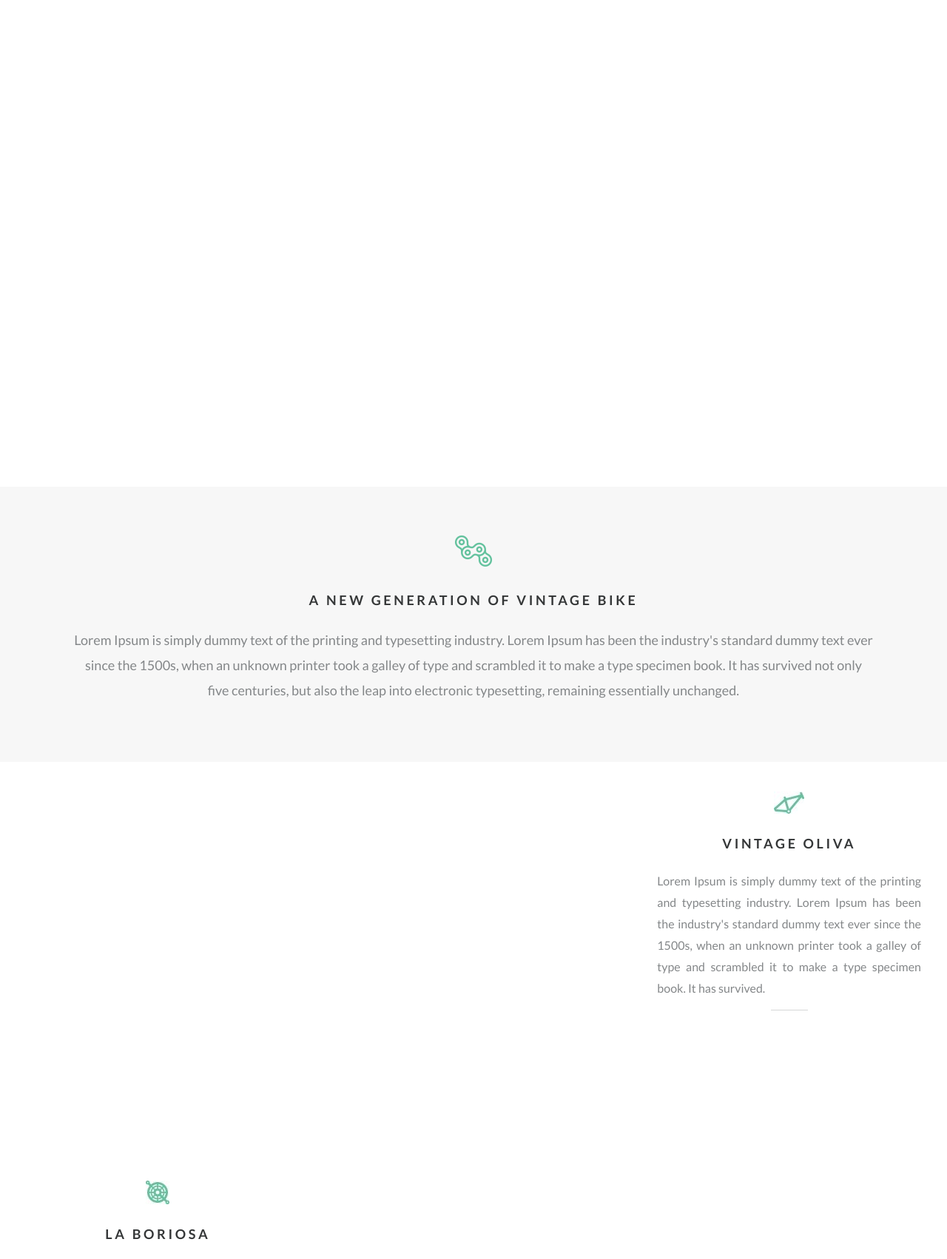
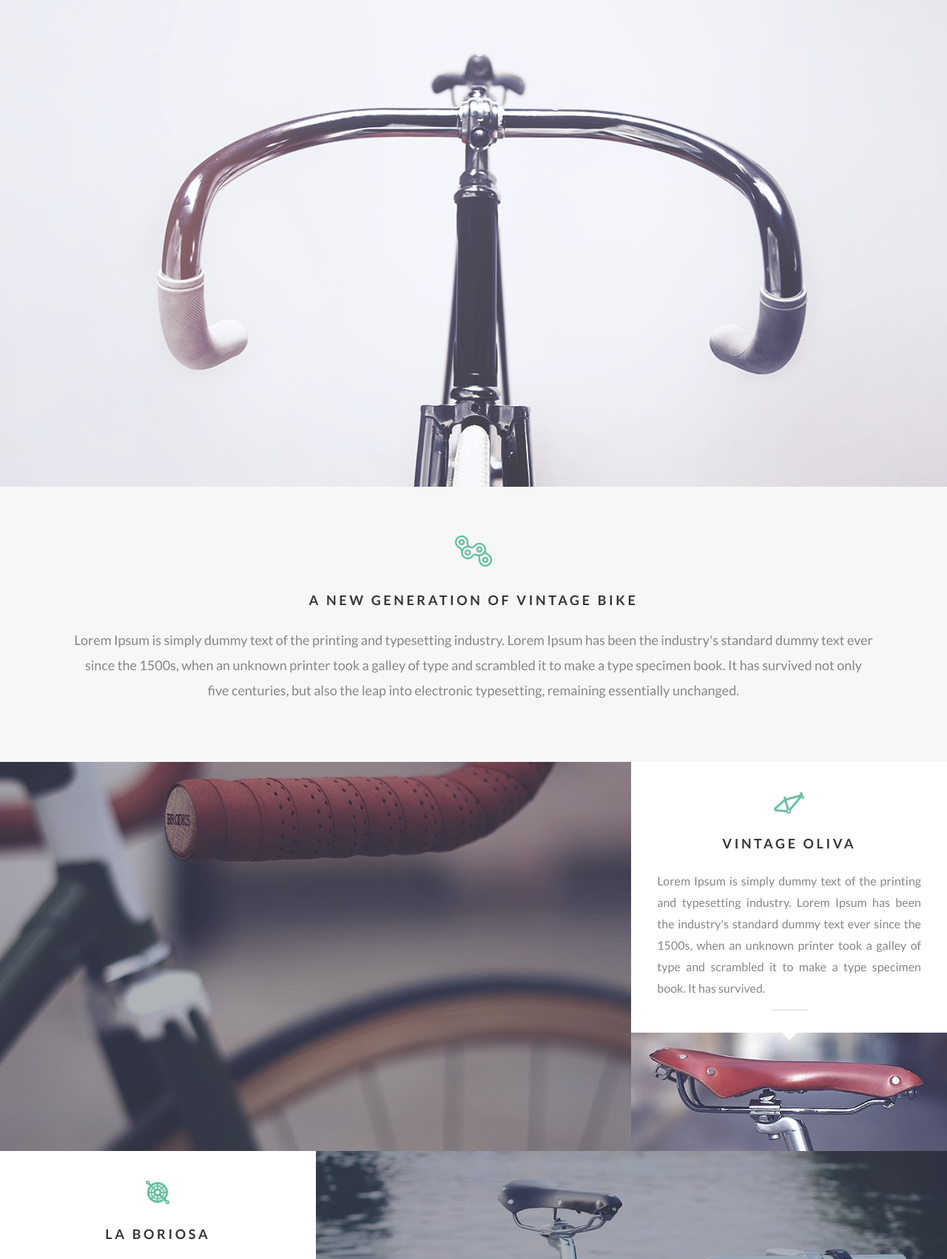
Before and after one commit to SpauN1/bike-landing, a plain HTML site: page index.html in a window 1280 px wide. Shown: the part 142-1844 px from the top of the page at 74% size. Drawn offline with nearby package versions, Linux system fonts and the light colour scheme; the site is published under a folder, as on GitHub Pages, so addresses that start at the root find nothing.

Commit message:
fix to correct file path

```diff
--- a/css/style.css
+++ b/css/style.css
@@ -201,7 +201,7 @@ body._lock {
 	}
 }
 .main-screen {
-	background: url(/img/bg_1.png) center / cover no-repeat;
+	background: url(../img/bg_1.png) center / cover no-repeat;
 	min-width: 100vw;
 	min-height: 100vh;
 }
--- a/index.html
+++ b/index.html
@@ -355,7 +355,7 @@
 		</main>
 	</div>
 	<script src="https://unpkg.com/swiper@8/swiper-bundle.min.js"></script>
-	<script src="/js/script.js"></script>
+	<script src="js/script.js"></script>
 </body>
 
 </html>
```
